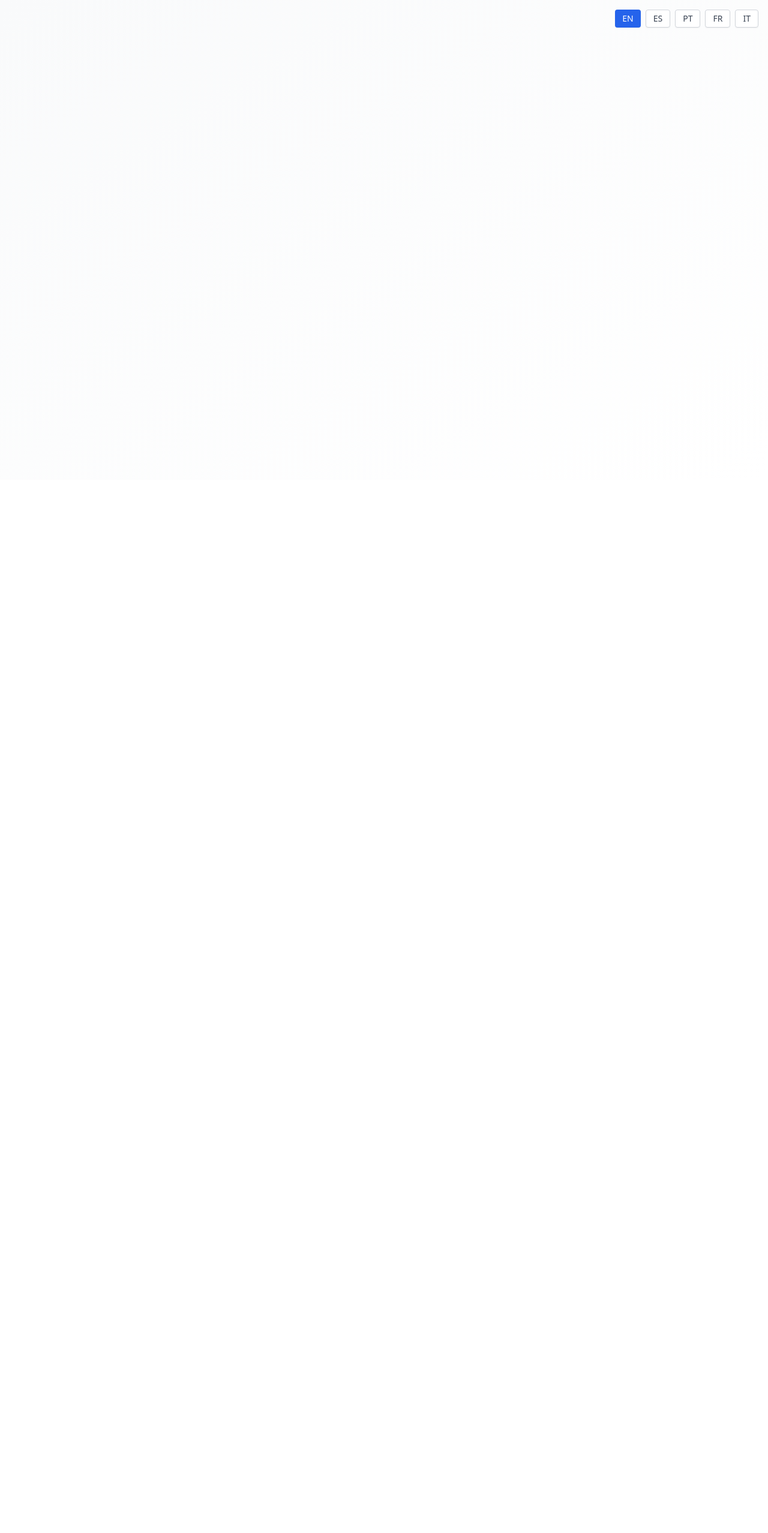
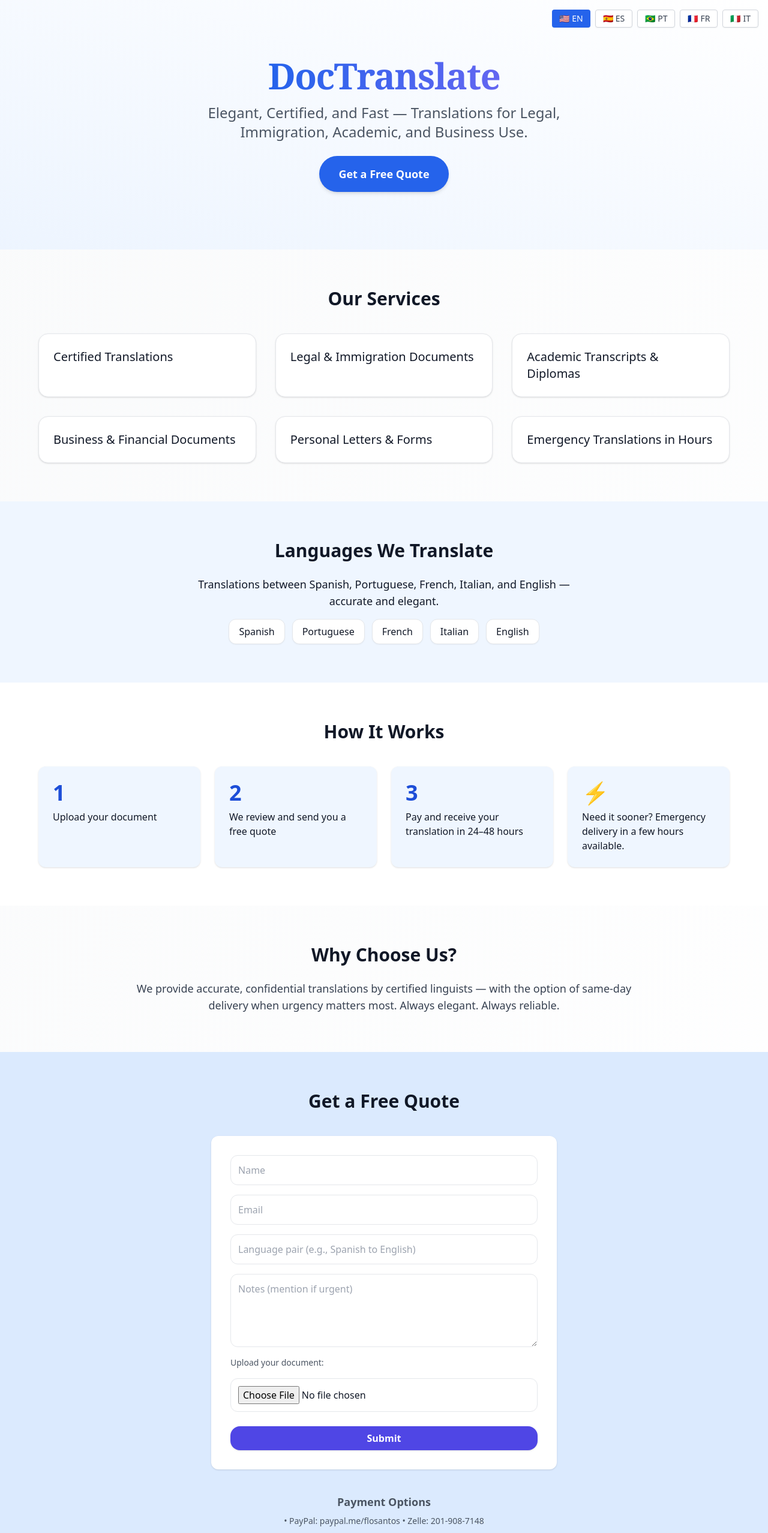
Before and after one commit to flosantos0419/doctranslate, a React (Vite) app: page / in a window 1280 px wide. Shown: the top 2556 px of the page at 60% size. Before the commit the page ends 800 px from the top, so only its background shows below. Built offline with nearby package versions, Linux system fonts and the light colour scheme.

Commit message:
Update App.jsx

```diff
--- a/src/App.jsx
+++ b/src/App.jsx
@@ -1,7 +1,43 @@
 import React, { useState } from "react";
 import { Button } from "./components/ui/button";
 
-const translations = { /* existing translations stay here */ };
+const flagEmojis = {
+  en: "🇺🇸",
+  es: "🇪🇸",
+  pt: "🇧🇷",
+  fr: "🇫🇷",
+  it: "🇮🇹"
+};
+
+const translations = {
+  en: {
+    hero: "Elegant, Certified, and Fast — Translations for Legal, Immigration, Academic, and Business Use.",
+    servicesTitle: "Our Services",
+    services: [
+      "Certified Translations",
+      "Legal & Immigration Documents",
+      "Academic Transcripts & Diplomas",
+      "Business & Financial Documents",
+      "Personal Letters & Forms",
+      "Emergency Translations in Hours"
+    ],
+    languagesTitle: "Languages We Translate",
+    languagesNote: "Translations between Spanish, Portuguese, French, Italian, and English — accurate and elegant.",
+    processTitle: "How It Works",
+    process: [
+      "Upload your document",
+      "We review and send you a free quote",
+      "Pay and receive your translation in 24–48 hours",
+      "Need it sooner? Emergency delivery in a few hours available."
+    ],
+    about: "We provide accurate, confidential translations by certified linguists — with the option of same-day delivery when urgency matters most. Always elegant. Always reliable.",
+    quoteTitle: "Get a Free Quote",
+    spanishNotice: "We also accept requests in Spanish. You may write to us in your language and we’ll gladly reply.",
+    paymentTitle: "Payment Options",
+    paymentMethods: "• PayPal: paypal.me/flosantos • Zelle: 201-908-7148",
+    confirmationNote: "You will receive a confirmation email once we receive your request."
+  }
+};
 
 export default function App() {
   const [lang, setLang] = useState("en");
@@ -15,16 +51,115 @@ export default function App() {
           <button
             key={code}
             onClick={() => setLang(code)}
-            className={`px-3 py-1 rounded text-sm font-medium shadow-sm transition ${
+            className={`px-3 py-1 rounded text-sm font-medium shadow-sm transition flex items-center gap-1 ${
               lang === code ? "bg-blue-600 text-white" : "bg-white border border-gray-300 text-gray-700"
             }`}
           >
-            {code.toUpperCase()}
+            <span>{flagEmojis[code]}</span>
+            <span>{code.toUpperCase()}</span>
           </button>
         ))}
       </div>
 
-      {/* rest of the page remains unchanged */}
+      {/* Hero Section */}
+      <section className="text-center py-24 px-6 bg-white relative overflow-hidden">
+        <div className="absolute inset-0 bg-gradient-to-tr from-blue-100 to-white opacity-50 z-0"></div>
+        <div className="relative z-10">
+          <h1 className="text-5xl md:text-6xl font-extrabold tracking-tight text-blue-900 mb-4 font-serif">
+            <span className="text-transparent bg-clip-text bg-gradient-to-r from-blue-600 to-indigo-500">DocTranslate</span>
+          </h1>
+          <p className="text-xl md:text-2xl max-w-2xl mx-auto text-gray-600 mb-6">{t.hero}</p>
+          <Button
+            onClick={() => {
+              const formSection = document.getElementById("quote-form");
+              if (formSection) formSection.scrollIntoView({ behavior: "smooth" });
+            }}
+            className="text-lg px-8 py-4 rounded-full shadow-md"
+          >
+            {t.quoteTitle}
+          </Button>
+        </div>
+      </section>
+
+      {/* Services Section */}
+      <section className="py-16 px-6">
+        <h2 className="text-3xl font-semibold text-center mb-10">{t.servicesTitle}</h2>
+        <div className="grid md:grid-cols-3 gap-8 max-w-6xl mx-auto">
+          {t.services.map((service, i) => (
+            <div key={i} className="border rounded-2xl p-6 shadow bg-white">
+              <h3 className="text-xl font-medium">{service}</h3>
+            </div>
+          ))}
+        </div>
+      </section>
+
+      {/* Language Pairs */}
+      <section className="py-16 px-6 bg-blue-50">
+        <h2 className="text-3xl font-semibold text-center mb-6">{t.languagesTitle}</h2>
+        <p className="text-center max-w-2xl mx-auto text-lg mb-4">{t.languagesNote}</p>
+        <div className="flex flex-wrap justify-center gap-3">
+          {["Spanish", "Portuguese", "French", "Italian", "English"].map((lang, i) => (
+            <span key={i} className="bg-white border rounded-xl px-4 py-2 shadow-sm">
+              {lang}
+            </span>
+          ))}
+        </div>
+      </section>
+
+      {/* How It Works */}
+      <section className="py-16 px-6 bg-white">
+        <h2 className="text-3xl font-semibold text-center mb-10">{t.processTitle}</h2>
+        <div className="grid md:grid-cols-4 gap-6 max-w-6xl mx-auto">
+          {t.process.map((step, i) => (
+            <div key={i} className="p-6 rounded-xl shadow bg-blue-50">
+              <div className="text-4xl font-bold text-blue-700 mb-2">{i === 3 ? "⚡" : i + 1}</div>
+              <p>{step}</p>
+            </div>
+          ))}
+        </div>
+      </section>
+
+      {/* About */}
+      <section className="py-16 px-6 max-w-4xl mx-auto">
+        <h2 className="text-3xl font-semibold text-center mb-6">Why Choose Us?</h2>
+        <p className="text-center text-lg text-gray-700">{t.about}</p>
+      </section>
+
+      {/* Quote Form */}
+      <section id="quote-form" className="bg-blue-100 py-16 px-6">
+        <h2 className="text-3xl font-semibold text-center mb-10">{t.quoteTitle}</h2>
+        <form
+          className="max-w-xl mx-auto grid gap-4 bg-white p-8 rounded-xl shadow"
+          action="https://formsubmit.co/studiolegalsantos@gmail.com"
+          method="POST"
+          encType="multipart/form-data"
+        >
+          <input type="hidden" name="_next" value="https://doctranslate.pro/thank-you" />
+          <input type="hidden" name="_captcha" value="false" />
+
+          <input name="name" type="text" placeholder="Name" className="p-3 border rounded-xl" required />
+          <input name="email" type="email" placeholder="Email" className="p-3 border rounded-xl" required />
+          <input name="language" type="text" placeholder="Language pair (e.g., Spanish to English)" className="p-3 border rounded-xl" required />
+          <textarea name="notes" placeholder="Notes (mention if urgent)" rows="4" className="p-3 border rounded-xl"></textarea>
+          <label className="text-sm text-gray-600">Upload your document:</label>
+          <input name="attachment" type="file" className="p-3 border rounded-xl" required />
+          <Button type="submit" className="mt-2 w-full bg-indigo-600 hover:bg-indigo-700">Submit</Button>
+        </form>
+
+        {/* Payment Info */}
+        <div className="text-center text-sm text-gray-600 mt-10">
+          <h3 className="text-lg font-semibold mb-2">{t.paymentTitle}</h3>
+          <p>{t.paymentMethods}</p>
+          <p className="mt-2 italic text-gray-500">{t.confirmationNote}</p>
+        </div>
+
+        <p className="text-center text-sm text-gray-500 mt-6 italic">{t.spanishNotice}</p>
+      </section>
+
+      {/* Footer */}
+      <footer className="text-center py-6 text-sm text-gray-500">
+        © 2025 DocTranslate. All rights reserved.
+      </footer>
     </div>
   );
 }
```
